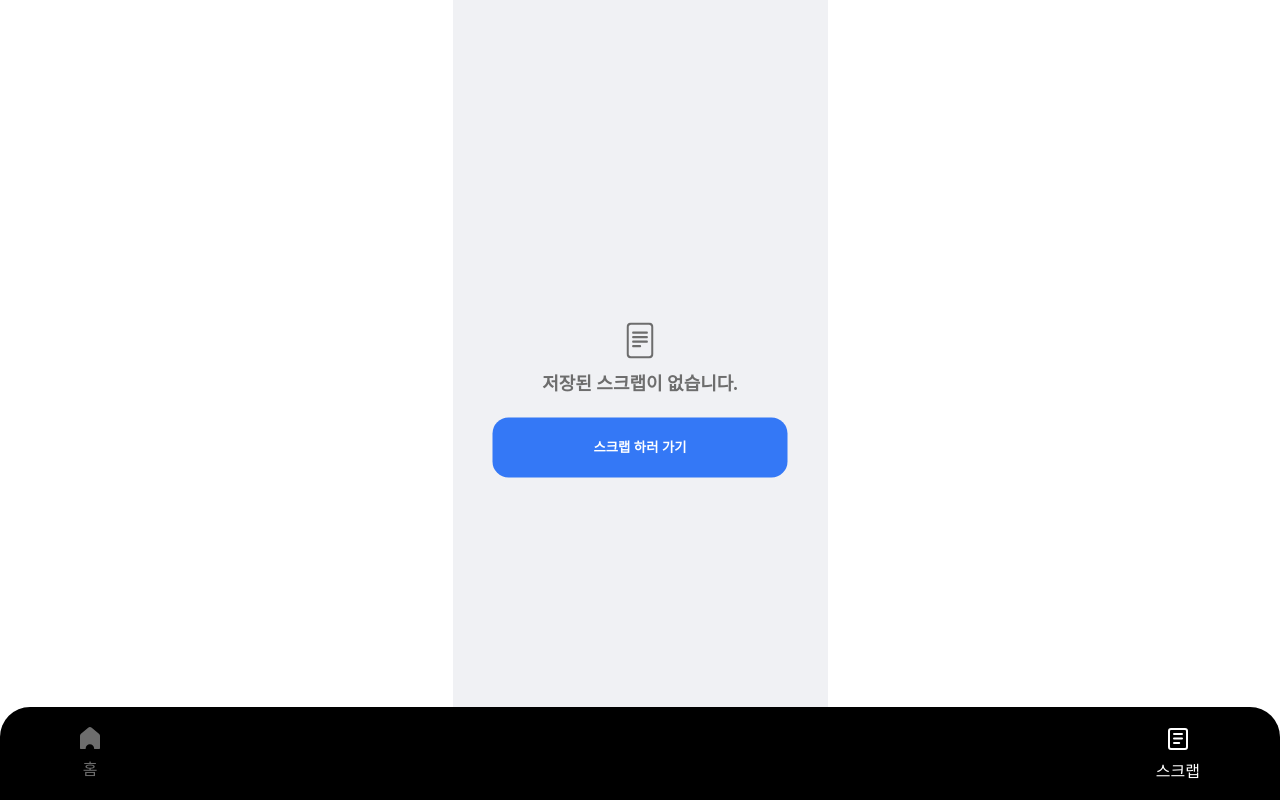
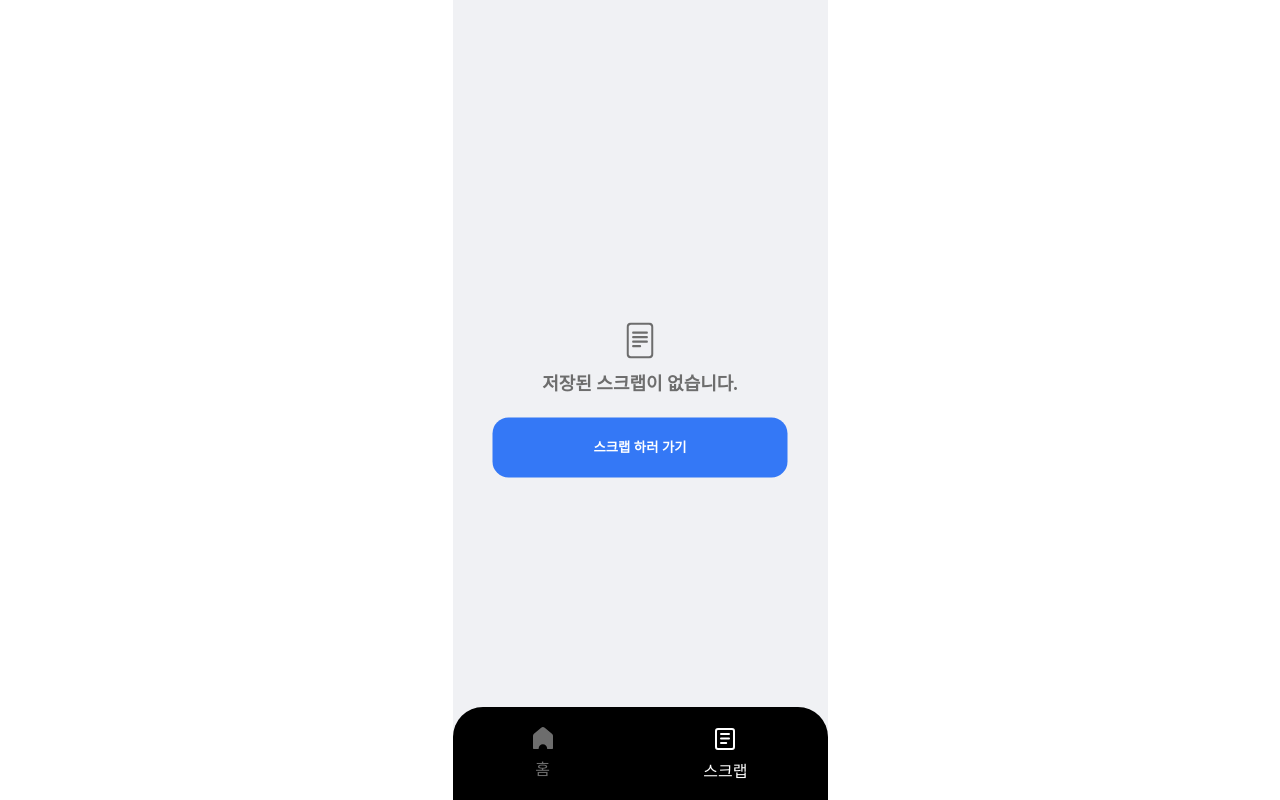
Before and after one commit to 11t518s/news, a React (Create React App) app: page /scrap in a window 1280 px wide. Built offline with nearby package versions, Linux system fonts and the light colour scheme.

Commit message:
fix: change bottom navigation width

```diff
--- a/src/components/custom/bottomNavigation/index.tsx
+++ b/src/components/custom/bottomNavigation/index.tsx
@@ -34,7 +34,7 @@ const BottomNavigation = forwardRef<HTMLDivElement, BottomNavigationProps>(
 
     useEffect(() => {
       setBottomTabRoute(location.pathname.replace("/", "") as PageRouteEnum);
-    }, []);
+    }, [location.pathname]);
 
     return (
       <bottomNavigationContext.Provider
@@ -56,7 +56,7 @@ const MainContainer = styled.div`
   justify-content: space-between;
   border-top-left-radius: 30px;
   border-top-right-radius: 30px;
-  width: 100%;
+  width: 375px;
   padding: 0 60px;
   box-sizing: border-box;
   position: fixed;
```
